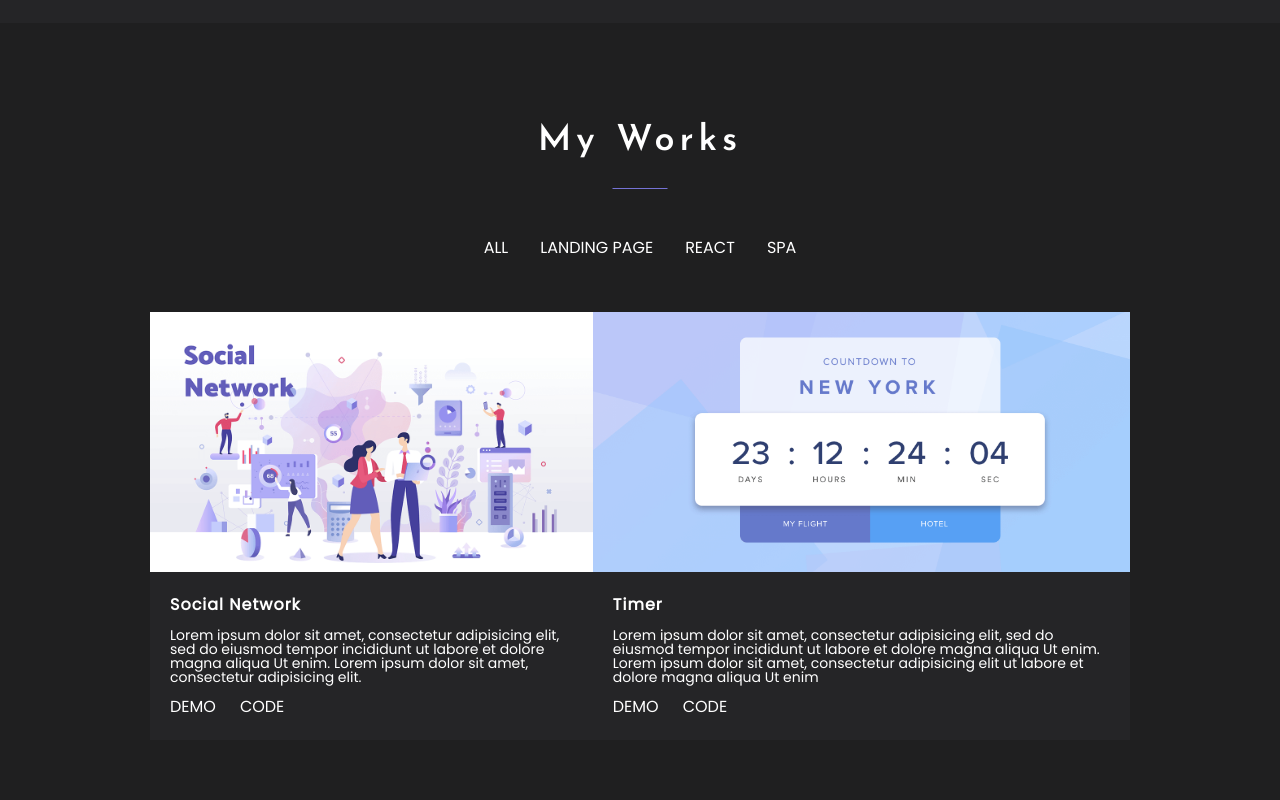
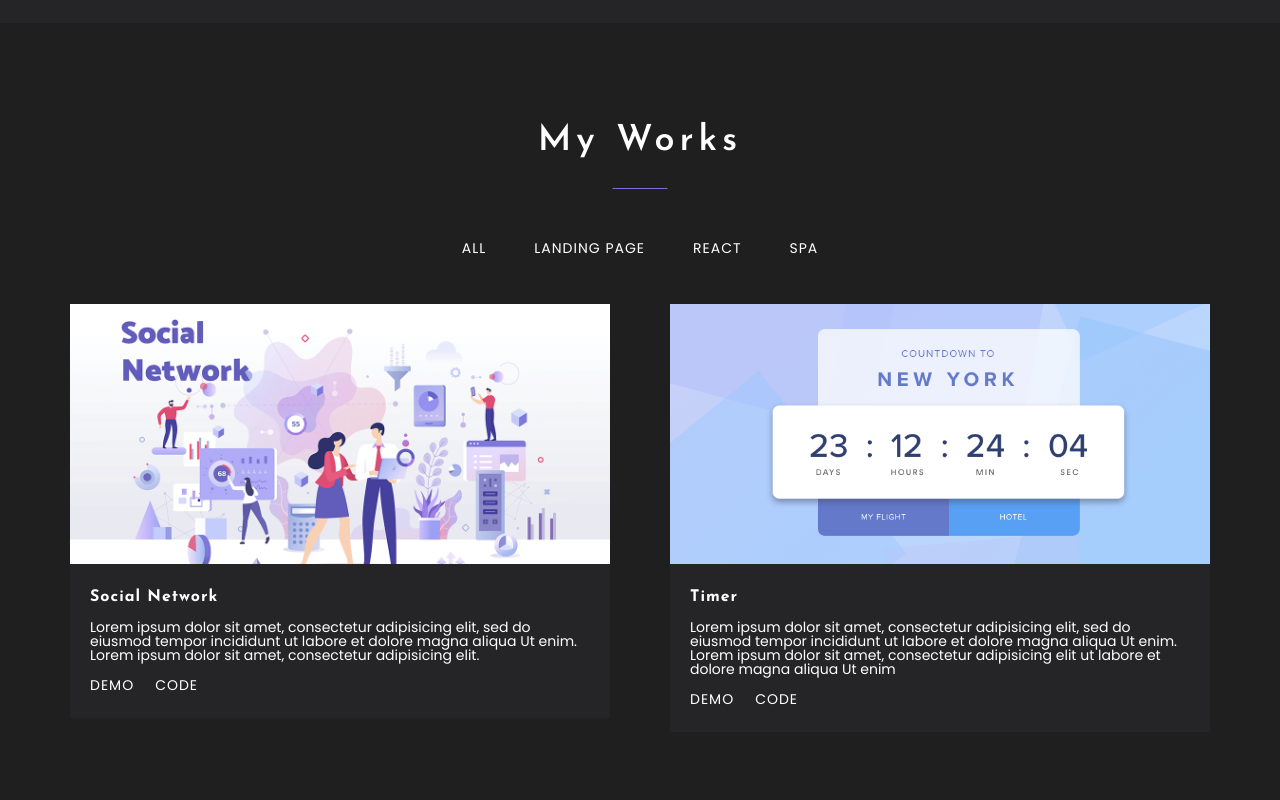
Before and after one commit to akach-dev/styled, a React (Create React App) app: page / in a window 1280 px wide. Shown: the part 1960-2760 px from the top of the page. Built offline with nearby package versions, Linux system fonts and the light colour scheme.

Commit message:
update Work component

```diff
--- /dev/null
+++ b/src/components/Link.tsx
@@ -0,0 +1,29 @@
+import styled from "styled-components";
+import {theme} from "../styles/Theme";
+
+export const Link = styled.a`
+  font-size: 0.875rem;
+  text-transform: uppercase;
+  letter-spacing: 1px;
+  position: relative;
+  z-index: 2;
+  transition: all 0.4s ease 0s;
+
+
+  &:hover {
+    &::before {
+      height: 10px;
+    }
+  }
+
+  &::before {
+    content: '';
+    display: inline-block;
+    position: absolute;
+    bottom: -4px;
+    left: -10px;
+    right: -10px;
+    background-color: ${theme.colors.accent};
+    z-index: -1;
+  }
+`
--- a/src/components/menu/Menu.tsx
+++ /dev/null
@@ -1,37 +0,0 @@
-import React from 'react';
-import styled from "styled-components";
-
-type MenuPropsTypes = {
-  menuItems: string[]
-  color?: string
-}
-
-export const Menu = ({menuItems, color}: MenuPropsTypes) => {
-  return (
-     <StyledMenu color={color}>
-       <ul>
-         {
-           menuItems.map((menu, index) => (
-              <li key={index}>
-                <a href={"#"}>{menu}</a>
-              </li>
-           ))
-         }
-       </ul>
-     </StyledMenu>
-  );
-};
-
-const StyledMenu = styled.nav`
-  ul {
-    display: flex;
-    justify-content: center;
-    column-gap: 2rem;
-  }
-
-
-  li {
-    color: ${({color}) => color || 'rgba(31, 31, 32, 1)'};
-    text-transform: uppercase;
-  }
-`
--- a/src/layout/footer/Footer.tsx
+++ b/src/layout/footer/Footer.tsx
@@ -9,22 +9,22 @@ export const Footer = () => {
        <SocialList>
          <SocialItem>
            <SocialLink>
-             <Icon width={'21px'} height={'21px'} viewBox={'0 0 21px 21px'} iconId={'instagram'}/>
+             <Icon width={'21px'} height={'21px'} viewBox={'0 0 21 21'} iconId={'instagram'}/>
            </SocialLink>
          </SocialItem>
          <SocialItem>
            <SocialLink>
-             <Icon width={'21px'} height={'21px'} viewBox={'0 0 21px 21px'} iconId={'tg'}/>
+             <Icon width={'21px'} height={'21px'} viewBox={'0 0 21 21'} iconId={'tg'}/>
            </SocialLink>
          </SocialItem>
          <SocialItem>
            <SocialLink>
-             <Icon width={'21px'} height={'21px'} viewBox={'0 0 21px 21px'} iconId={'vk'}/>
+             <Icon width={'21px'} height={'21px'} viewBox={'0 0 21 21'} iconId={'vk'}/>
            </SocialLink>
          </SocialItem>
          <SocialItem>
            <SocialLink>
-             <Icon width={'21px'} height={'21px'} viewBox={'0 0 21px 21px'} iconId={'linkedin'}/>
+             <Icon width={'21px'} height={'21px'} viewBox={'0 0 21 21'} iconId={'linkedin'}/>
            </SocialLink>
          </SocialItem>
        </SocialList>
--- a/src/layout/sections/works/Works.tsx
+++ b/src/layout/sections/works/Works.tsx
@@ -1,49 +1,55 @@
 import React from 'react';
 import styled from "styled-components";
 import {Title} from "../../../components/Title";
-import {Menu} from "../../../components/menu/Menu";
+
 import {FlexWrapper} from "../../../components/FlexWrapper";
 import {Work} from "./work/Work";
 import social from '../../../assets/images/social.webp'
 import timer from '../../../assets/images/timer.webp'
+import {Container} from "../../../components/Container";
+import {TabMenu} from "./tabMenu/TabMenu";
 
 
 const workItems = [
   "All", 'landing page', 'React', 'spa'
 ]
+const cardItem = [
+  {
+    id: '1',
+    src: social,
+    title: 'Social Network',
+    text: 'Lorem ipsum dolor sit amet, consectetur adipisicing elit, sed do eiusmod tempor incididunt ut labore et dolore magna aliqua Ut enim. Lorem ipsum dolor sit amet, consectetur adipisicing elit.'
+  },
+  {
+    id: '2',
+    src: timer,
+    title: 'Timer',
+    text: 'Lorem ipsum dolor sit amet, consectetur adipisicing elit, sed do eiusmod tempor incididunt ut labore et dolore magna aliqua Ut enim. Lorem ipsum dolor sit amet, consectetur adipisicing elit  ut labore et dolore magna aliqua Ut enim'
+  }
+]
+
 
 export const Works = () => {
   return (
      <StyledWorks>
-       <Title>My Works</Title>
-
-       <Menu menuItems={workItems} color={'#fff'}/>
-
-       <FlexWrapper justify={'space-between'}>
-         <Work
-            src={social}
-            title={'Social Network'}
-            text={'Lorem ipsum dolor sit amet, consectetur adipisicing elit, sed do eiusmod tempor incididunt ut labore et dolore magna aliqua Ut enim. Lorem ipsum dolor sit amet, consectetur adipisicing elit.'}/>
-         <Work
-            src={timer}
-            title={'Timer'}
-            text={'Lorem ipsum dolor sit amet, consectetur adipisicing elit, sed do eiusmod tempor incididunt ut labore et dolore magna aliqua Ut enim. Lorem ipsum dolor sit amet, consectetur adipisicing elit  ut labore et dolore magna aliqua Ut enim'}/>
-       </FlexWrapper>
+       <Container>
+         <Title>My Works</Title>
+         <TabMenu menuItems={workItems} color={'#fff'}/>
+         <FlexWrapper justify={'space-between'}>
+           {
+             cardItem.map(card => (
+                <Work key={card.id} src={card.src} text={card.text} title={card.title}/>
+             ))
+           }
+         </FlexWrapper>
+       </Container>
      </StyledWorks>
   );
 };
 
 const StyledWorks = styled.section`
-  background: #1F1F20;
-  padding: 100px 150px;
-
   h2:not(:last-child) {
     margin-bottom: 2.25em;
 
   }
-
-  nav:not(:last-child) {
-    margin-bottom: 3.5em;
-
-  }
 `
--- /dev/null
+++ b/src/layout/sections/works/tabMenu/TabMenu.tsx
@@ -0,0 +1,40 @@
+import React from 'react';
+import styled from "styled-components";
+import {Link} from "../../../../components/Link";
+
+type MenuPropsTypes = {
+  menuItems: string[]
+  color?: string
+}
+
+export const TabMenu = ({menuItems, color}: MenuPropsTypes) => {
+  return (
+     <StyledTabMenu color={color}>
+       <ul>
+         {
+           menuItems.map((menu, index) => (
+              <ListItem key={index}>
+                <Link href={"#"}>{menu}</Link>
+              </ListItem>
+           ))
+         }
+       </ul>
+     </StyledTabMenu>
+  );
+};
+
+const StyledTabMenu = styled.nav`
+
+  &:not(:last-child) {
+    margin-bottom: 3em;
+  }
+
+  ul {
+    display: flex;
+    justify-content: center;
+    gap: 3rem;
+  }
+`
+const ListItem = styled.li`
+
+`
--- a/src/layout/sections/works/work/Work.tsx
+++ b/src/layout/sections/works/work/Work.tsx
@@ -1,5 +1,6 @@
 import React from 'react';
 import styled from "styled-components";
+import {Link} from "../../../../components/Link";
 
 type WorkPropsType = {
   src: string
@@ -12,8 +13,8 @@ export const Work = ({src, text, title}: WorkPropsType) => {
      <StyledWork>
        <Image src={src} alt={'work img'}/>
        <Body>
-         <Title>{title}</Title>
-         <Text>{text}</Text>
+         <h3>{title}</h3>
+         <p>{text}</p>
          <Link href={'#'}>demo</Link>
          <Link href={'#'}>Code</Link>
        </Body>
@@ -23,6 +24,7 @@ export const Work = ({src, text, title}: WorkPropsType) => {
 
 const StyledWork = styled.div`
   max-width: 540px;
+
 `
 const Image = styled.img`
   width: 100%;
@@ -37,19 +39,13 @@ const Body = styled.div`
   & > :not(:last-child) {
     margin-bottom: 15px;
   }
-`
 
-const Title = styled.h3`
-  font-weight: 700;
-  letter-spacing: 1px;
-`
-const Text = styled.p`
-  font-size: 0.875rem;
-`
-const Link = styled.a`
-  text-transform: uppercase;
-
-  &:not(:last-child) {
+  a:not(:last-child) {
     margin-right: 1.5em;
   }
+
+  a::before {
+    left: 0;
+    right: 0;
+  }
 `
--- a/src/styles/Global.styled.tsx
+++ b/src/styles/Global.styled.tsx
@@ -34,6 +34,7 @@ export const GlobalStyled = createGlobalStyle`
     text-decoration: none;
   }
 
+
   a:hover {
     text-decoration: none;
   }
@@ -69,6 +70,18 @@ export const GlobalStyled = createGlobalStyle`
     font-size: inherit;
   }
 
+  h3 {
+    font-weight: 700;
+    letter-spacing: 1px;
+    font-family: Josefin Sans, sans-serif;
+  }
+
+
+  p {
+    font-size: 0.875rem;
+
+  }
+
   img {
     vertical-align: top;
   }
```
